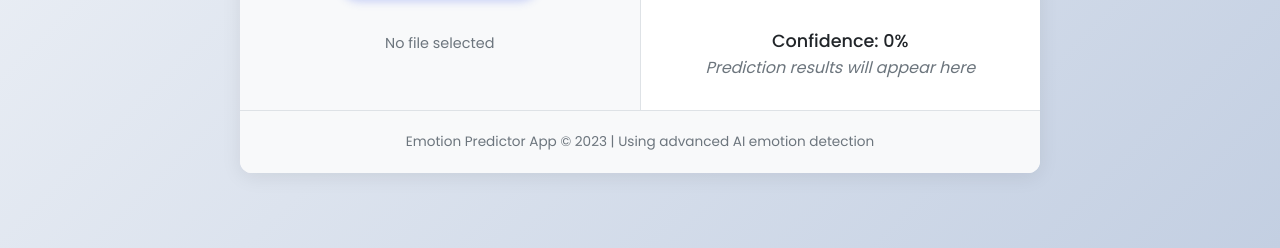
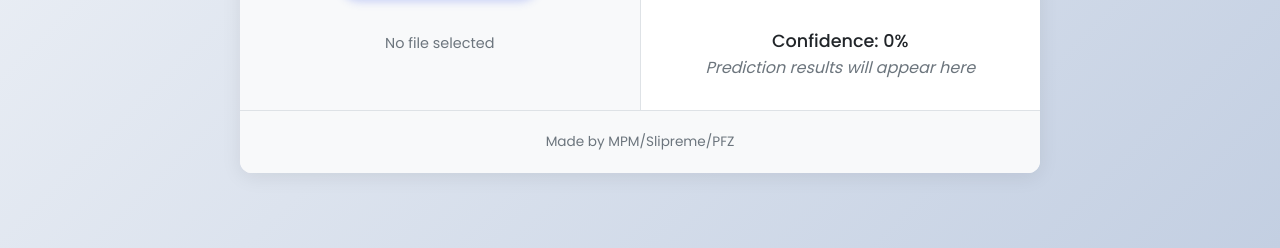
Before and after one commit to MPMaxe/EMREN, a plain HTML site: page emote/index.html in a window 1280 px wide. Shown: the part 552-800 px from the top of the page. Drawn offline with Linux system fonts and the light colour scheme.

Commit message:
Update index.html

```diff
--- a/emote/index.html
+++ b/emote/index.html
@@ -345,7 +345,7 @@
     </div>
 
     <footer>
-      <p>Emotion Predictor App &copy; 2023 | Using advanced AI emotion detection</p>
+      <p>Made by MPM/Slipreme/PFZ</p
     </footer>
   </div>
 
```
